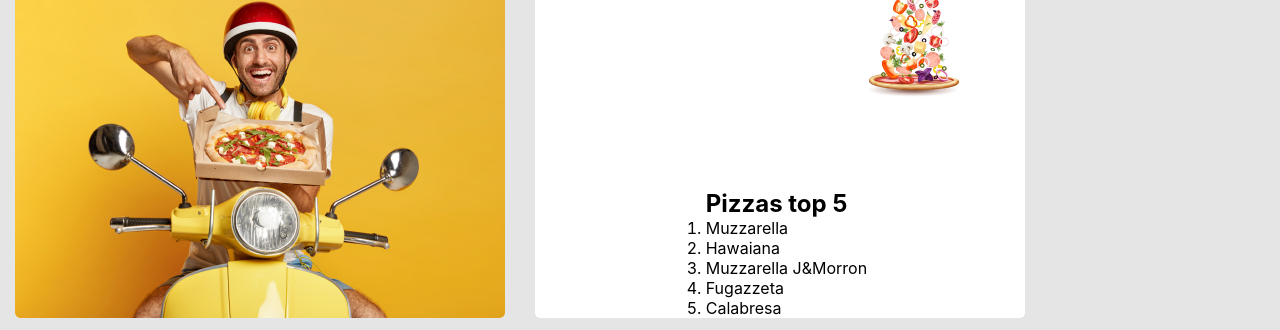
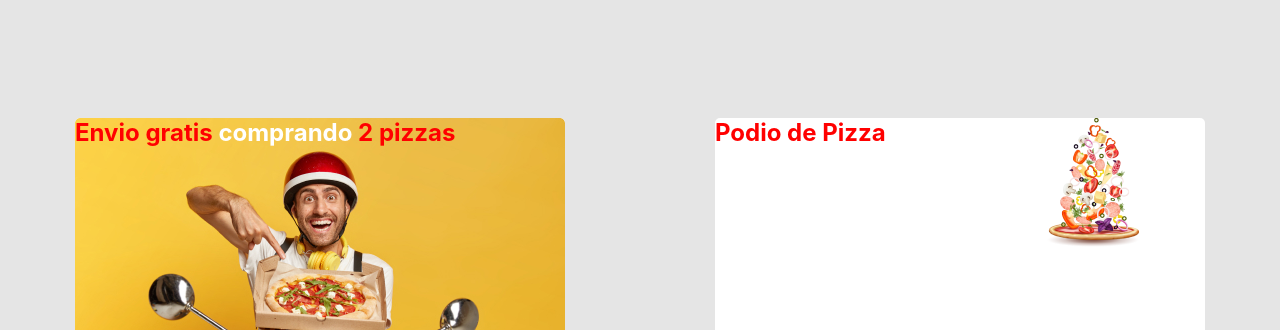
Before and after one commit to santiagoduranaguirre/Pizza-Front, a plain HTML site: page index.html in a window 1280 px wide. Shown: the part 129-459 px from the top of the page. Drawn offline with Linux system fonts and the light colour scheme.

Commit message:
subiendo diferentes cambios para mejorar un poco la visibilidad de la pagina web

```diff
--- a/style/style.css
+++ b/style/style.css
@@ -16,9 +16,14 @@
     justify-content: space-evenly;
 }
 
+/* Main y tarjetas */
+
 .mainMiddle {
     display: flex;
     background-color: #E5E5E5;
+    justify-content: space-around;
+    padding-top: 150px;
+    padding-bottom: 150px;
 }
 
 .card {
@@ -61,6 +66,9 @@
     flex-direction: column;
 }
 
+
+/* Footer completo */
+
 footer {
     background-color: #222222;
     display: flex;
```
